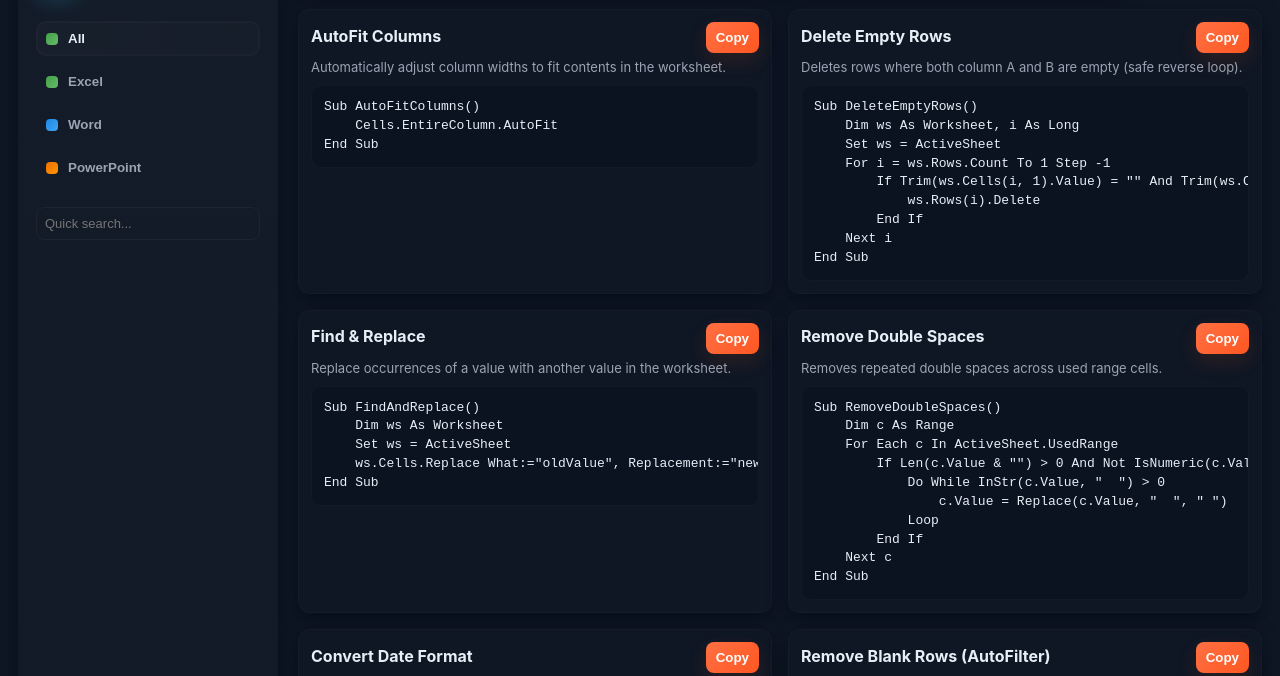
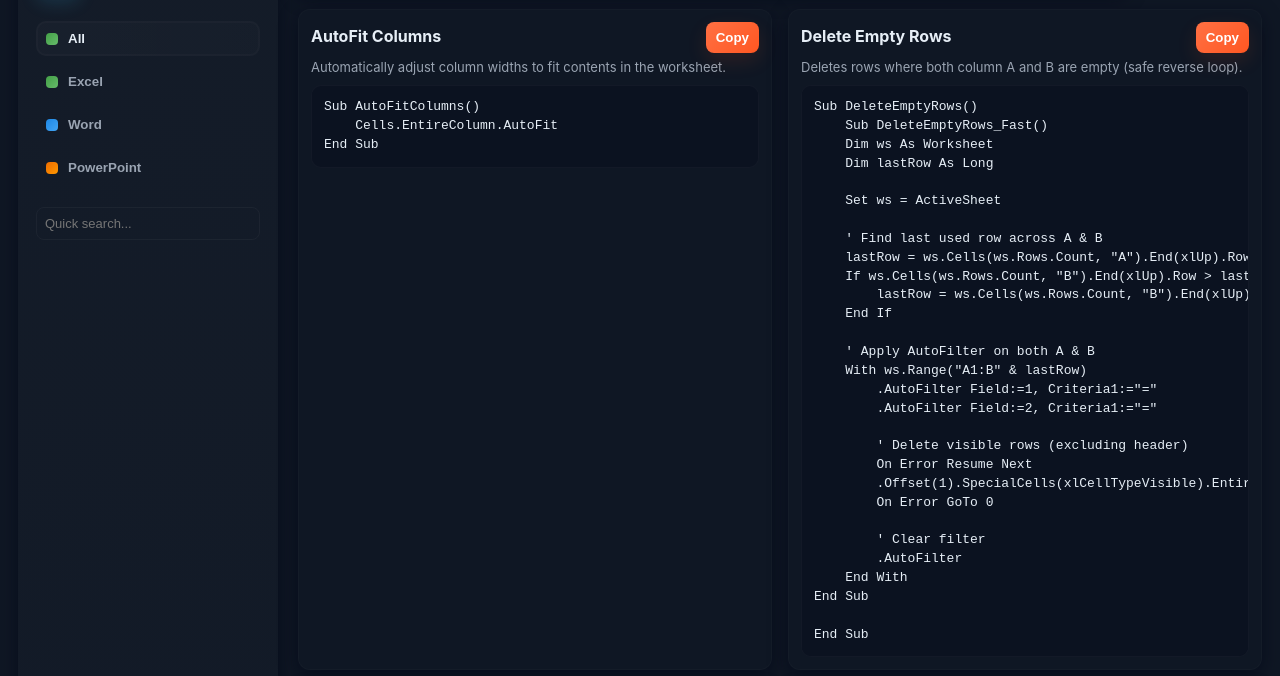
Before and after one commit to leomani2714/vbcode_01, a plain HTML site: page vbcodenotes.html in a window 1280 px wide. Shown: the part 83-759 px from the top of the page. Drawn offline with Linux system fonts and the light colour scheme.

Commit message:
Add files via upload
second one

```diff
--- a/vbcodenotes.html
+++ b/vbcodenotes.html
@@ -226,13 +226,33 @@ End Sub</pre></div>
           <div class="meta"><h3>Delete Empty Rows</h3><div class="tag ex">Excel</div></div>
           <p class="desc">Deletes rows where both column A and B are empty (safe reverse loop).</p>
           <div class="code-wrap"><pre>Sub DeleteEmptyRows()
-    Dim ws As Worksheet, i As Long
+    Sub DeleteEmptyRows_Fast()
+    Dim ws As Worksheet
+    Dim lastRow As Long
+
     Set ws = ActiveSheet
-    For i = ws.Rows.Count To 1 Step -1
-        If Trim(ws.Cells(i, 1).Value) = "" And Trim(ws.Cells(i, 2).Value) = "" Then
-            ws.Rows(i).Delete
-        End If
-    Next i
+
+    ' Find last used row across A & B
+    lastRow = ws.Cells(ws.Rows.Count, "A").End(xlUp).Row
+    If ws.Cells(ws.Rows.Count, "B").End(xlUp).Row > lastRow Then
+        lastRow = ws.Cells(ws.Rows.Count, "B").End(xlUp).Row
+    End If
+
+    ' Apply AutoFilter on both A & B
+    With ws.Range("A1:B" & lastRow)
+        .AutoFilter Field:=1, Criteria1:="="
+        .AutoFilter Field:=2, Criteria1:="="
+
+        ' Delete visible rows (excluding header)
+        On Error Resume Next
+        .Offset(1).SpecialCells(xlCellTypeVisible).EntireRow.Delete
+        On Error GoTo 0
+
+        ' Clear filter
+        .AutoFilter
+    End With
+End Sub
+
 End Sub</pre></div>
         </article>
 
```
